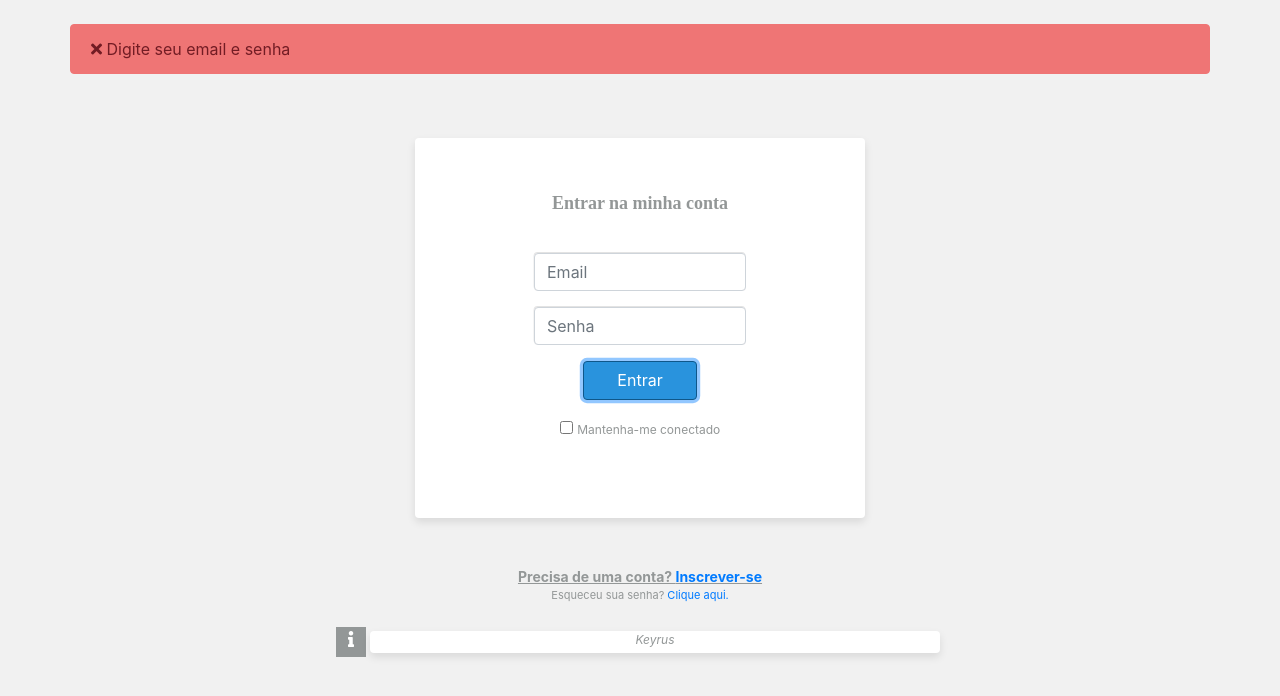
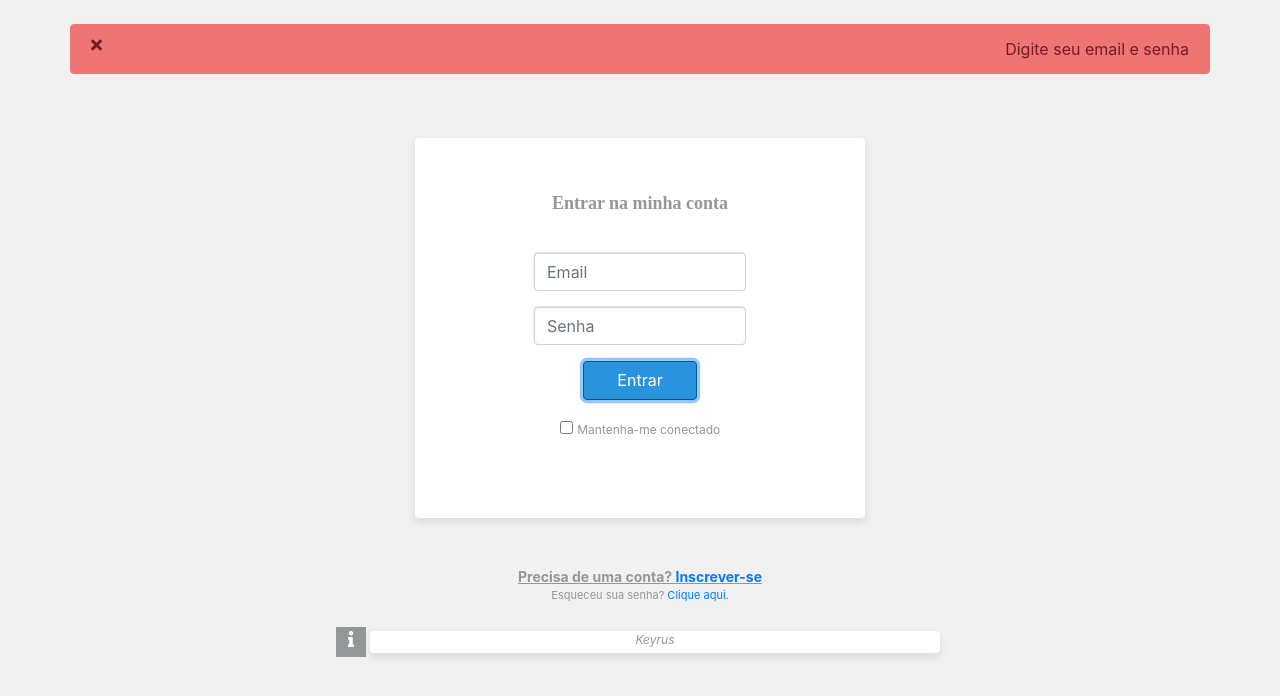
Before and after one commit to mateocgomez/keyrustest, a website: page index.html in a window 1280 px wide. Both pictures are taken after a click on the link "Entrar". Drawn offline with Linux system fonts and the light colour scheme.

Commit message:
Boton cerrar para el danger

```diff
--- a/index.html
+++ b/index.html
@@ -18,12 +18,12 @@
             <div class="container">
                 <div class="row">
                     <div id="danger" class="alert alert-danger alerts--interaction col-md-12" role="alert">
-                        <i class="fas fa-times"></i>
+                        <i id="close" class="fas fa-times"></i>
                         <span>Digite seu email e senha</span>
                     </div>
 
                     <div id="sucess" class="alert alert-success alerts--interaction col-md-12" role="alert">
-                        <i class="fas fa-check"></i>
+                        <i  class="fas fa-check"></i>
                         <span>Você foi logado com sucesso</span>
                     </div>
 
--- a/js/acc.login.js
+++ b/js/acc.login.js
@@ -8,13 +8,17 @@ $(document).ready(function () {
     let pass = $('#password').val();
 
     if(user == "" || !expre.test(user) || pass == ""){
-        $('#danger').css("display", "block");
+        $('#danger').css("display", "flex");
         return false;
 
     } else {
-        $('#sucess').css("display", "block");
+        $('#sucess').css("display", "flex");
     }
 
+   }),
+
+   $('#close').on('click', function () {
+    $('#danger').css("display", "none");
    })
 
 });
--- a/less/styles.less
+++ b/less/styles.less
@@ -10,7 +10,6 @@ html, body{
 
 .alerts{
     &--interaction{
-    display: flex;
     justify-content: space-between;
     display: none;
     }
```
Also changed, not shown: css/styles.css.
